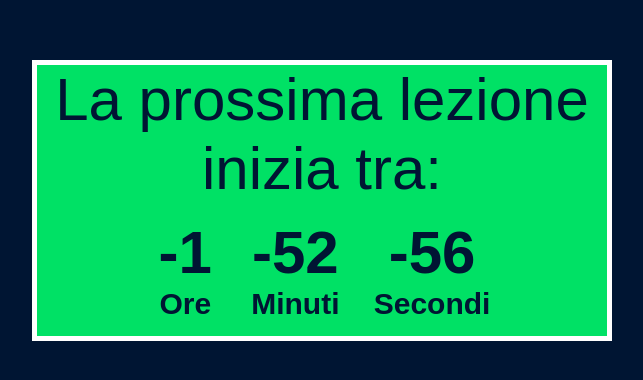
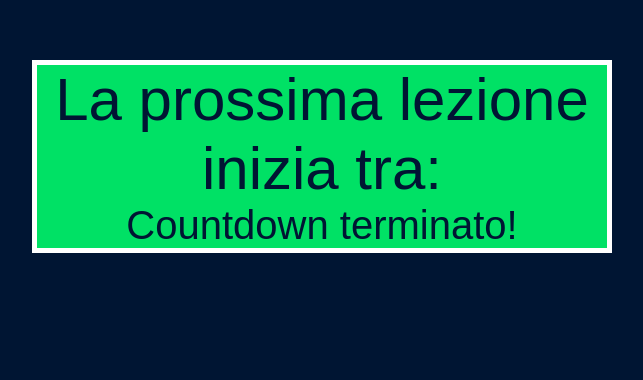
Before and after one commit to PierluigiPapa/js-simon, a plain HTML site: page index.html in a window 1280 px wide. Shown: the part 290-670 px from the top of the page, without its empty margins (318-961 px from the left). Drawn offline with Linux system fonts and the light colour scheme.

Commit message:
fix: adjust code html, css and js

```diff
--- a/assets/css/style.css
+++ b/assets/css/style.css
@@ -35,6 +35,13 @@ h1 {
     font-weight: normal;
 }
 
+#countdown {
+    color: #001533;
+    text-align: center;
+    font-size: 40px;
+    font-weight: normal;
+}
+
 .time {
     display: flex;
     flex-direction: column;
--- a/assets/js/main.js
+++ b/assets/js/main.js
@@ -5,12 +5,12 @@ const minutesHtml = document.getElementById('minutes');
 //Costante per stabilire i secondi
 const secondsHtml = document.getElementById('seconds');
 //Costante per stabilire la data di oggi
-const dateToday = new Date().getFullYear();
+const dateToday = new Date().getTime();
 //Costnte per stabilire la data della lezione di domani
-const lessionsTime = new Date("2024-01-19 09:30:00");
+const lessionsTime = new Date("2024-01-19 09:30:00").getTime();
 
 //Funzione per il countdown
-function updateCountdownLessions (){
+const updateCountdownLessions = setInterval (function(){
     const currentTime = new Date();
     //Calcolo per stabilire il tempo mancante per la lezione di domani
     const diff = lessionsTime - currentTime;
@@ -22,7 +22,12 @@ function updateCountdownLessions (){
     hoursHtml.innerHTML = ore;
     minutesHtml.innerHTML = minuti;
     secondsHtml.innerHTML = secondi;
-    // console.log(secondi);
-}
+    console.log(ore, minuti, secondi);
 
-setInterval(updateCountdownLessions, 1000);
+    if (diff < 0) {
+        clearInterval(updateCountdownLessions);
+
+        document.getElementById("countdown").innerHTML = "Countdown terminato!"
+    }
+
+}, 1000 )
--- a/index.html
+++ b/index.html
@@ -13,7 +13,7 @@
     <div class="green">
         <h1>La prossima lezione inizia tra:</h1>
 
-        <div class="container">
+        <div class="container" id="countdown">
             <div class="time">
                 <h2 id="hours"></h2>
                 <h4>Ore</h4>
```
